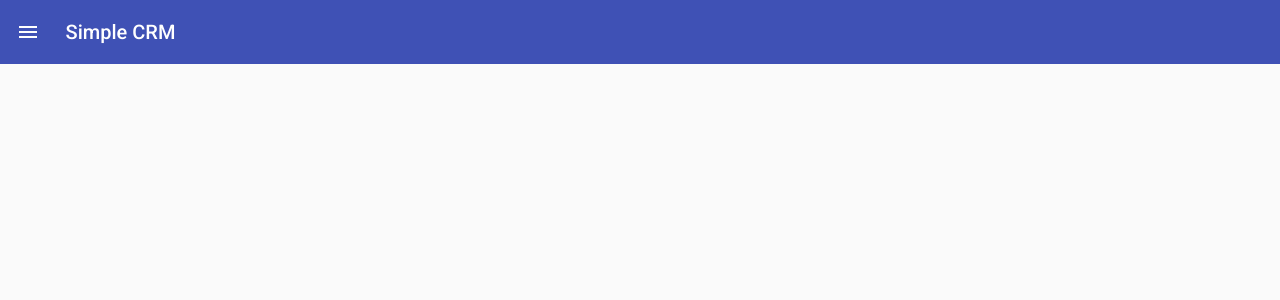
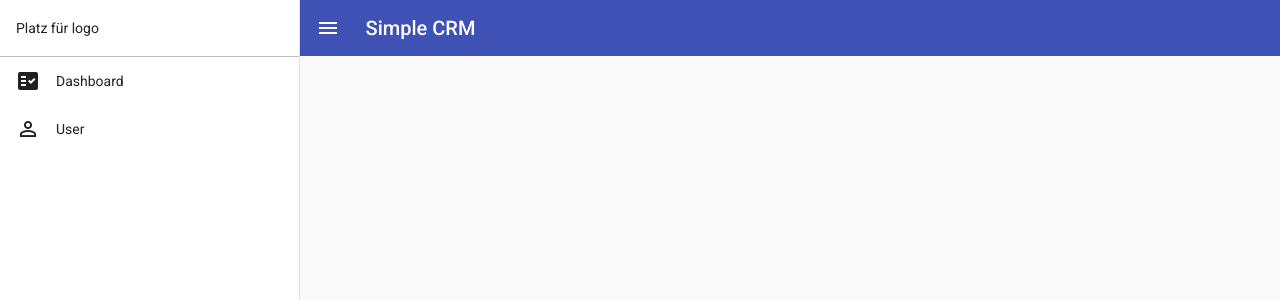
Before and after one commit to MarcoSuess/simple-crm, an Angular app: page / in a window 1280 px wide. Shown: the top 300 px of the page. Built offline with nearby package versions, Linux system fonts and the light colour scheme.

Commit message:
add menu items

```diff
--- a/src/app/app.component.html
+++ b/src/app/app.component.html
@@ -1,25 +1,20 @@
+<mat-drawer-container class="example-container" autosize>
+  <mat-drawer #drawer class="sidenav" [opened]="true" mode="side">
+    <div class="logo-container">Platz für logo</div>
 
-
-<mat-drawer-container class="example-container" autosize>
-
-
-
-  <mat-drawer #drawer class="example-sidenav" mode="side">
-    <p>Auto-resizing sidenav</p>
+    <ul class="menu-items">
+      <li><mat-icon>fact_check</mat-icon> Dashboard</li>
+      <li><mat-icon>perm_identity</mat-icon> User</li>
+    </ul>
   </mat-drawer>
 
   <div class="example-sidenav-content">
-
     <mat-toolbar color="primary">
       <mat-toolbar-row>
-        <mat-icon class="menu-icon"  (click)="drawer.toggle()">menu</mat-icon>
-
-
-
+        <mat-icon class="menu-icon" (click)="drawer.toggle()">menu</mat-icon>
 
         <span>Simple CRM</span>
       </mat-toolbar-row>
     </mat-toolbar>
-
   </div>
 </mat-drawer-container>
--- a/src/app/app.component.scss
+++ b/src/app/app.component.scss
@@ -6,3 +6,44 @@
     cursor: pointer;
     margin-right: 2vw;
 }
+
+.sidenav {
+    width: 300px;
+}
+
+.logo-container {
+    border-bottom: 1px solid rgba(0,0,0,0.25);
+    padding: 0px 16px 0 16px;
+    min-height: 56px;
+    display: flex;
+    align-items: center;
+}
+
+mat-toolbar-row, mat-toolbar {
+    min-height: 56px;
+    height: 56px;
+}
+
+.menu-items {
+    list-style-type: none;
+    padding: 0;
+    margin: 0;
+
+    li {
+        padding: 0px 16px 0 16px;
+        height: 48px;
+        display: flex;
+        align-items: center;
+        cursor: pointer;
+
+        &:hover {
+            background-color: rgba(0,0,0,0.1);
+        }
+    }
+
+    mat-icon {
+        margin-right: 16px;
+    }
+
+
+}
--- a/src/app/app.component.ts
+++ b/src/app/app.component.ts
@@ -3,12 +3,10 @@
 @Component({
   selector: 'app-root',
   templateUrl: './app.component.html',
-  styleUrls: ['./app.component.scss']
+  styleUrls: ['./app.component.scss'],
 })
 export class AppComponent {
   title = 'simple-crm';
 
 
-
-
 }
```
